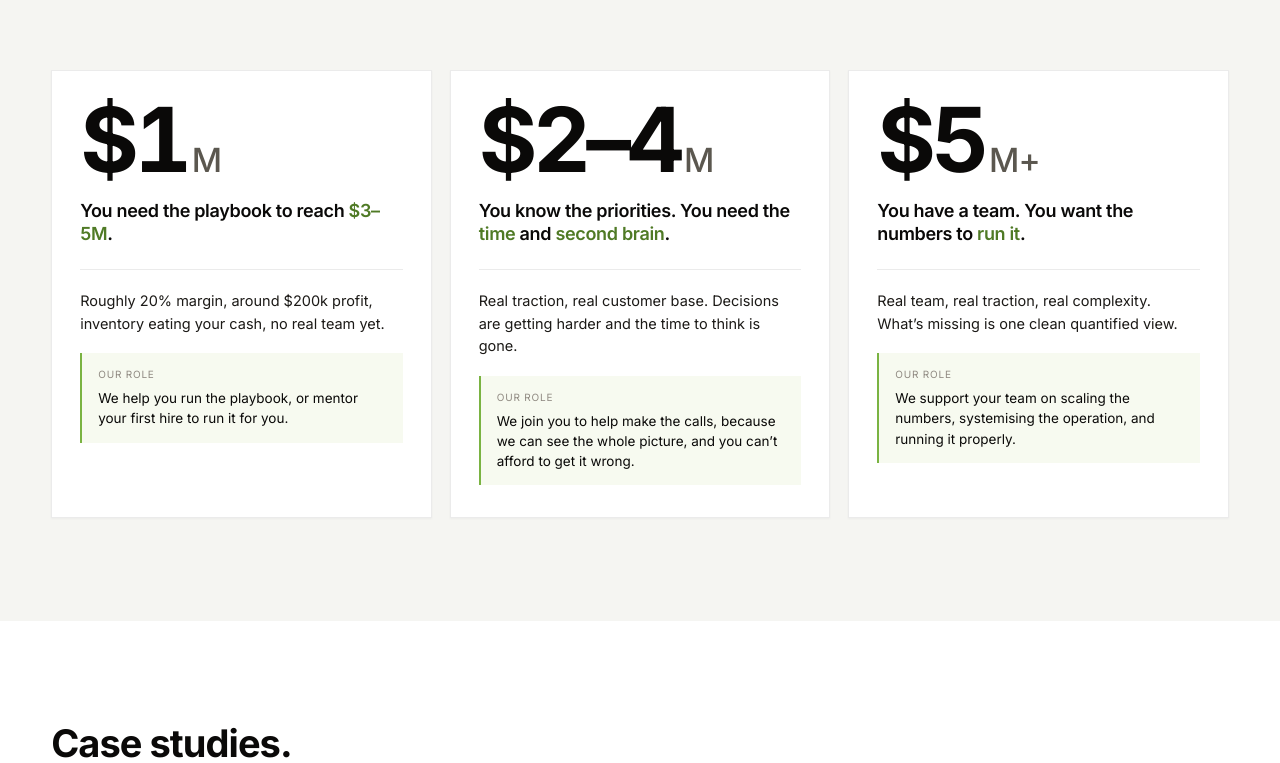
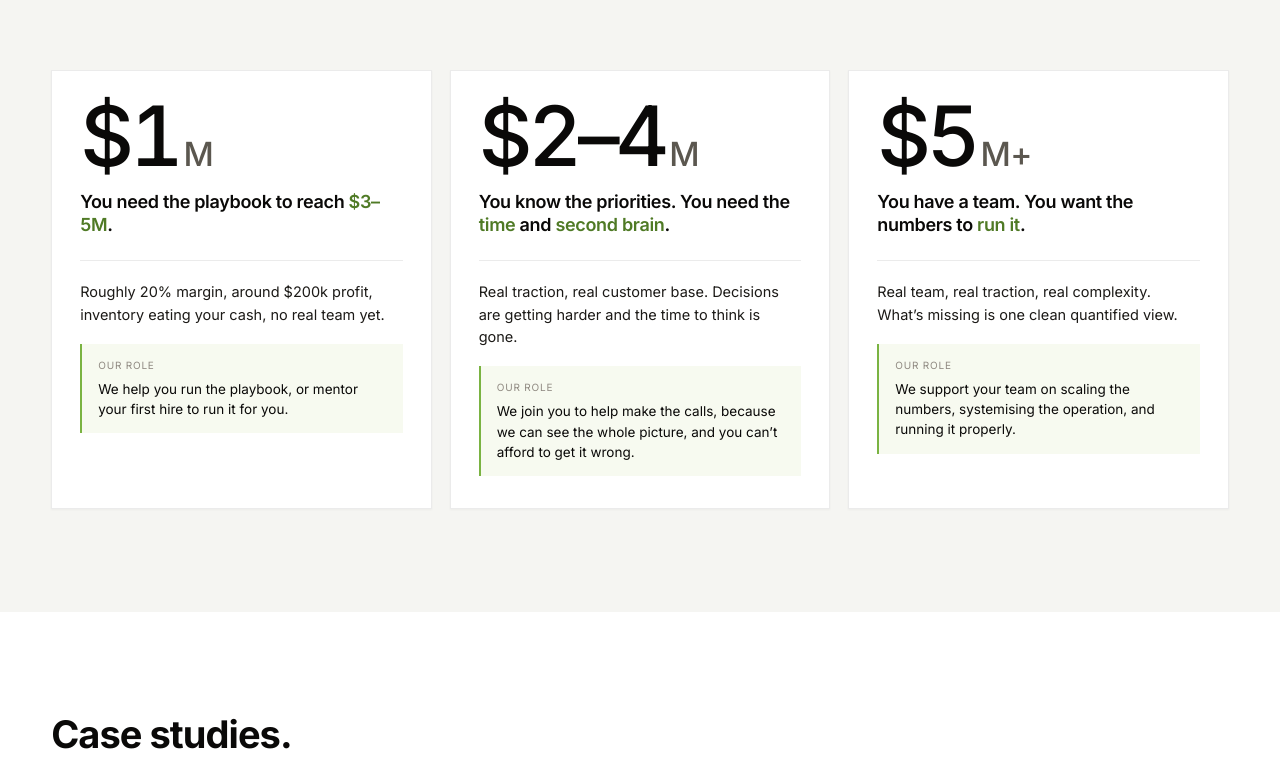
Before and after one commit to iamnotluka/growth-engineering.io, a Next.js app: page / in a window 1280 px wide. Shown: the part 3377-4140 px from the top of the page. Built offline with nearby package versions, Linux system fonts and the light colour scheme.

Commit message:
Update more good shit

```diff
--- a/src/app/_components/case-studies.tsx
+++ b/src/app/_components/case-studies.tsx
@@ -6,7 +6,6 @@
 type Metric = { label: string; value: string };
 
 type Case = {
-  index: string;
   brand: string;
   hook: string;
   hero: { value: string; caption: string };
@@ -16,7 +15,6 @@ type Case = {
 
 const CASES: Case[] = [
   {
-    index: "01",
     brand: "The Brothers Green",
     hook: "Inherited a vertically integrated declining brand. Built a multi-market, multi-channel machine across NZ, AU and wholesale.",
     hero: { value: "25×", caption: "Revenue growth, 24 months" },
@@ -27,7 +25,6 @@ const CASES: Case[] = [
     closing: "Engineered for profit, not just growth.",
   },
   {
-    index: "02",
     brand: "Furmoo",
     hook: "Scaled revenue 72% in four months while ad spend nearly doubled. The P&L stayed intact.",
     hero: { value: "+72%", caption: "Revenue, four months" },
@@ -38,7 +35,6 @@ const CASES: Case[] = [
     closing: "Profit grew with revenue, not behind it.",
   },
   {
-    index: "03",
     brand: "OLOE",
     hook: "Their first month with us beat their previous Black Friday. At full price. Profitable from week one.",
     hero: { value: "+55%", caption: "Orders vs Black Friday" },
@@ -49,7 +45,6 @@ const CASES: Case[] = [
     closing: "Clarity on the unit economics unlocked the spend.",
   },
   {
-    index: "04",
     brand: "FITAZ",
     hook: "Started end of Q2. The first full quarter was an all-time record, on revenue and profit, with less ad spend.",
     hero: { value: "149%", caption: "Of profit target, Q3" },
@@ -61,11 +56,9 @@ const CASES: Case[] = [
   },
 ];
 
-function CaseCell({ index, brand, hook, hero, metrics, closing }: Case) {
+function CaseCell({ brand, hook, hero, metrics, closing }: Case) {
   return (
     <article className="case-cell">
-      <span className="case-cell-index">{index}</span>
-
       <div className="case-cell-hero">
         <span className="case-cell-hero-val">{hero.value}</span>
         <span className="case-cell-hero-cap">{hero.caption}</span>
--- a/src/app/globals.css
+++ b/src/app/globals.css
@@ -871,11 +871,11 @@ section { padding: clamp(72px, 8vw, 120px) 0; }
 }
 .approach-card-rev-num {
   font-family: var(--display);
-  font-weight: 700;
-  font-size: clamp(72px, 7vw, 96px);
+  font-weight: 500;
+  font-size: clamp(64px, 6.5vw, 96px);
   letter-spacing: -0.05em;
   color: var(--ink);
-  line-height: 0.92;
+  line-height: 0.88;
   font-feature-settings: "lnum", "tnum";
 }
 .approach-card-rev-suf {
@@ -2182,6 +2182,11 @@ html { scroll-behavior: smooth; scroll-padding-top: 80px; }
   width: auto;
   height: auto;
   object-fit: contain;
+}
+@media (max-width: 640px) {
+  .client-logo { height: 96px; width: 280px; }
+  .client-logo[aria-label="Oloe"] { height: 67px; width: 192px; }
+  .client-logo[aria-label="FitAZ"] { height: 132px; width: 340px; }
 }
 
 /* ============================================================
```
